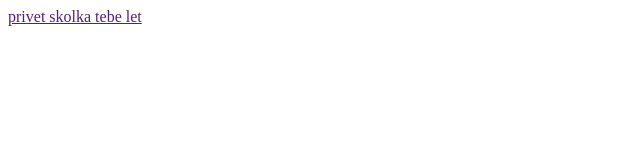
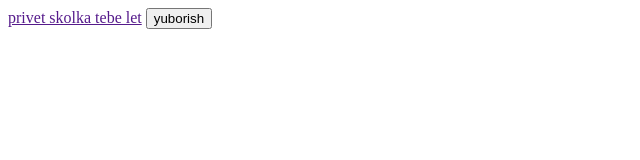
Before and after one commit to Rasuljonov02/amaliyot__git, a plain HTML site: page git amalyot/amaliyot__git/index.html in a window 1280 px wide. Shown: the whole page, without its empty margins (0-640 px from the left). Drawn offline with Linux system fonts and the light colour scheme.

Commit message:
added button

```diff
--- a/git amalyot/amaliyot__git/index.html
+++ b/git amalyot/amaliyot__git/index.html
@@ -7,5 +7,6 @@
 </head>
 <body>
 <a href="">privet skolka tebe let</a>
+<button>yuborish</button>
 </body>
 </html>
```
